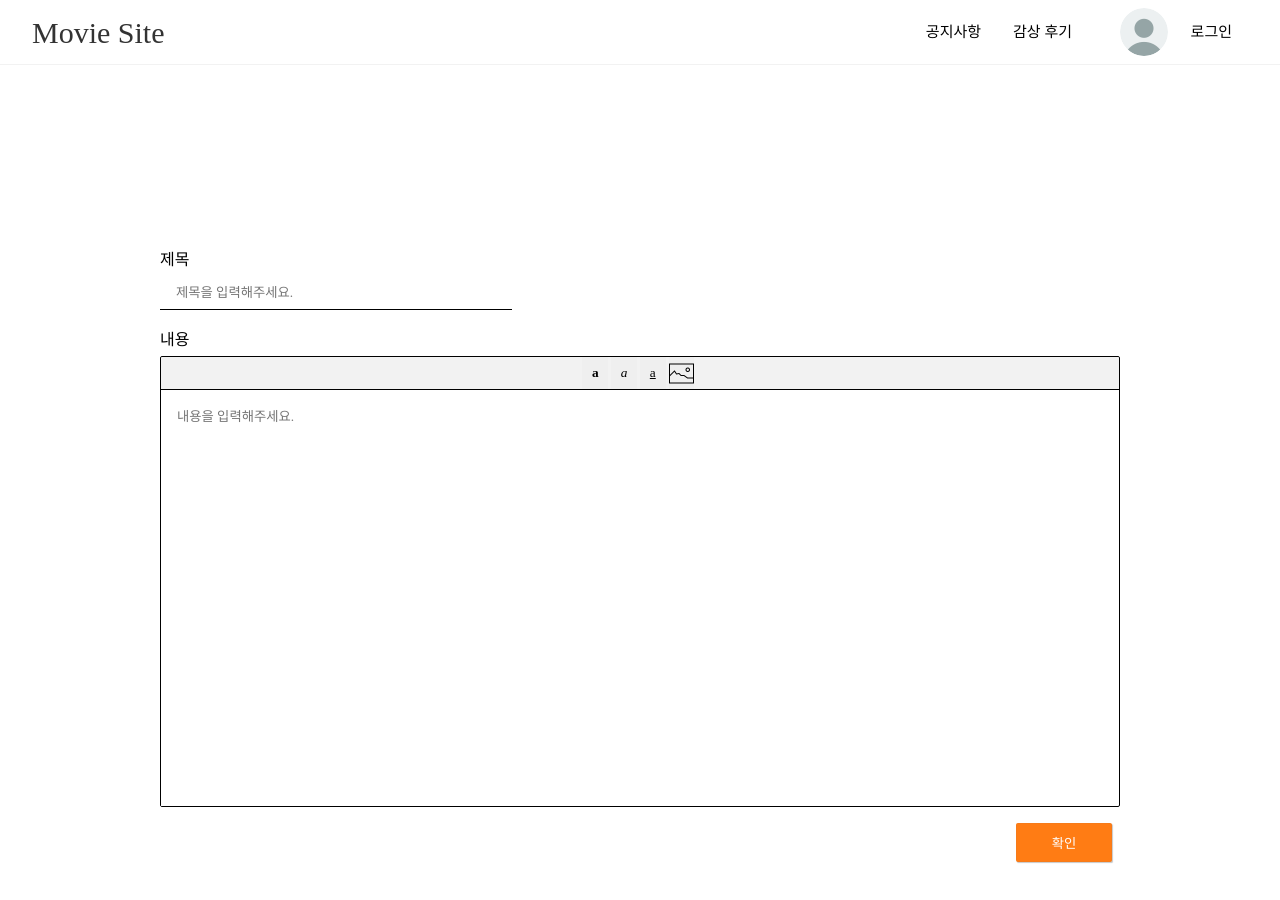
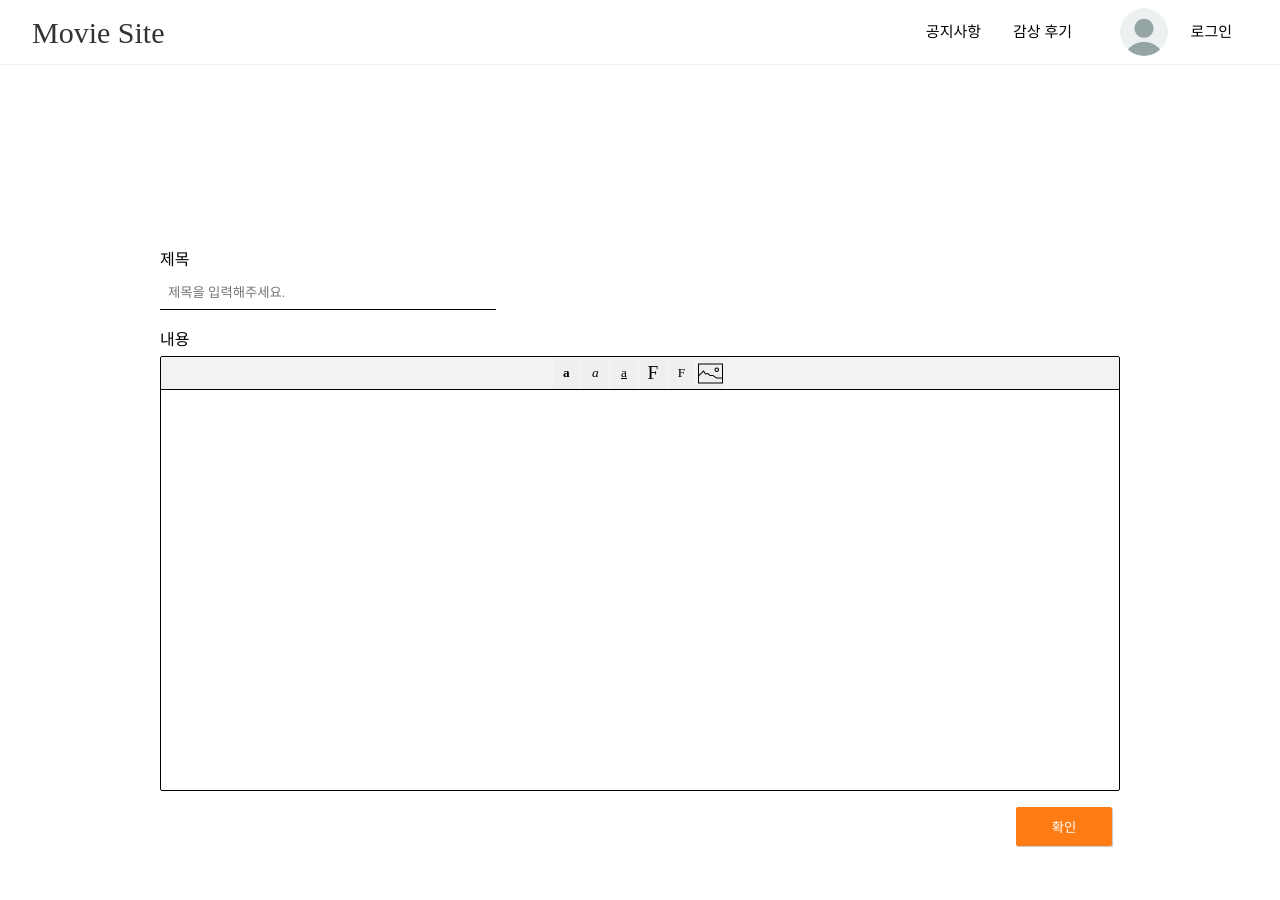
Before and after one commit to yhlee002/moviefront, a Vue app: page /newpost in a window 1280 px wide. Built offline with nearby package versions, Linux system fonts and the light colour scheme; no server answers; a web font is replaced by a local one.

Commit message:
게시글 기능 수정(밑줄, 볼드, 사이즈 변경 등의 기능 적용)
+ 게시글 textarea -> div(contenteditable="true"로 편집 가능) 변경

```diff
--- a/src/components/board/BoardItemComponent.vue
+++ b/src/components/board/BoardItemComponent.vue
@@ -124,7 +124,7 @@ async function go(path) {
             <!--            </div>-->
 
             <div class="board-content-box">
-              <textarea id="boardContent" type="text" v-text="board.content" readonly style="resize: none"></textarea>
+              <div id="boardContent" v-html="board.content"></div>
             </div>
 
             <div class="button-box">
@@ -277,12 +277,13 @@ async function go(path) {
 
 #boardTitle {
   height: 2rem;
-  padding: 0 1rem;
+  padding: 0 0.5rem;
+  width: calc(100% - 1rem);
 }
 
 #boardContent {
-  padding: 1rem 1rem 3rem 1rem;
-  width: calc(100% - 2rem);
+  padding: 0.5rem 0.5rem 3rem 0.5rem;
+  width: calc(100% - 1rem);
 }
 
 #commentsBlockTitle {
--- a/src/components/board/EditorComponent.vue
+++ b/src/components/board/EditorComponent.vue
@@ -32,9 +32,14 @@ function updateBoard(value) {
   board.value = value
 }
 
+function updateBoardContent(value) {
+  board.value.content = value;
+}
+
 if (props.id) {
   await store.getBoard(props.id);
   updateBoard(Object.assign({}, store.currentBoard));
+  // document.getElementById('boardContent').innerHTML = board.value.content;
 }
 
 function openSelectMovieModal() {
@@ -55,6 +60,9 @@ function checkParams(board) {
 async function submit() {
   if (!checkParams(board.value)) return;
 
+  const content = document.getElementById('boardContent').innerHTML;
+  updateBoardContent(content);
+
   const result = props.id ? await store.updateBoard(board.value) : await store.saveBoard(board.value);
   if (result.data.count > 0) {
     router.push(`/${category}/${props.id}`);
@@ -67,6 +75,19 @@ async function getMovies(query) {
   const result = await movieStore.searchMovie(query); // id, title, poster_path
 }
 
+function formatText(command) {
+  document.execCommand(command, false, null);
+}
+
+function changeFontSize(action) {
+  const selection = window.getSelection();
+  if (!selection.rangeCount) return;
+
+  const range = selection.getRangeAt(0);
+  const span = document.createElement('span');
+  span.style.fontSize = action === 'increase' ? 'larger' : 'smaller';
+  range.surroundContents(span);
+}
 </script>
 
 <template>
@@ -100,21 +121,16 @@ async function getMovies(query) {
             <div class="board-editor-box">
 
               <div class="board-option-box">
-                <button type="button" value="bold"><b>a</b></button><!-- font-weight: bold -->
-                <button type="button" value="italic"><span style="font-style: italic">a</span></button>
-                <!-- font-style: italic -->
-                <button type="button" value="underline"><span style="text-decoration: underline">a</span></button>
-                <!-- text-decoration: underline; -->
+                <button type="button" @click="formatText('bold')"><b>a</b></button><!-- font-weight: bold -->
+                <button type="button" @click="formatText('italic')"><span style="font-style: italic">a</span></button>
+                <button type="button" @click="formatText('underline')"><span style="text-decoration: underline">a</span></button>
+                <button type="button" @click="changeFontSize('increase')" style="font-size: larger">F</button>
+                <button type="button" @click="changeFontSize('decrease')" style="font-size: smaller">F</button>
                 <button type="button" id="addImgBtn" value="image"></button>
               </div>
 
-              <div class="board-content-box">
-                <textarea id="boardContent" type="text" v-model="board.content" placeholder="내용을 입력해주세요."></textarea>
-              </div>
+              <div id="boardContent" contenteditable="true" v-html="board.content"></div>
             </div>
-            <!--            <div class="board-regdt-box">-->
-            <!--              <input id="boardRegDt" type="date" v-model="board.regDate" readonly/>-->
-            <!--            </div>-->
             <div class="button-box">
               <button class="button-large submit" type="button" @click="submit">확인</button>
             </div>
@@ -181,9 +197,9 @@ async function getMovies(query) {
 
 #boardTitle {
   height: 2rem;
-  padding: 0 1rem;
+  padding: 0 0.5rem;
   margin-bottom: 1rem;
-  width: 100%;
+  width: calc(100% - 1rem);
   max-width: 20rem;
   border-top: none;
   border-left: none;
@@ -194,8 +210,8 @@ async function getMovies(query) {
 
 #boardContent {
   height: 24rem;
-  width: 100%;
-  max-width: 20rem;
+  width: calc(100% - 1rem);
+  padding: 0.5rem;
 }
 
 #index_editor .button-box {
--- a/src/components/login/SocialLoginComponent.vue
+++ /dev/null
@@ -1,53 +0,0 @@
-<script setup>
-import { useUserStore } from "@/stores/user";
-import { useRouter } from "vue-router";
-import VueSimpleAlert from "vue3-simple-alert";
-
-const router = useRouter();
-const props = defineProps(['provider', 'code', 'state']);
-const userStore = useUserStore();
-
-// const data = await userStore.getToken(props.provider, props.code, props.state);
-// if (data) {
-//   const response = await userStore.getSocialProfile(props.provider);
-//   if (response.data.result) {
-//     router.push("/");
-//   } else {
-//     router.push("/sign-in");
-//
-//     const status = response.data.status;
-//     if (status === 'SIGNUP_REQUIRED') {
-//       VueSimpleAlert.confirm(response.data.message + "회원가입을 진행하시겠습니까?")
-//           .then(async result => {
-//             await userStore.getSocialProfileFromServer(response.data.id);
-//             if (result) {
-//               const profile = userStore.profile;
-//               const signUpdata = {
-//                 identifier: profile.identifier,
-//                 name: profile.name,
-//                 provider: profile.provider,
-//                 certification: "Y"
-//               }
-//               const result = await userStore.signUp(signUpdata);
-//               if (result) {
-//                 await userStore.getUser();
-//                 router.push('/');
-//               }
-//             } else {
-//               userStore.removeSocialProfile();
-//             }
-//           });
-//     } else {
-//       VueSimpleAlert.alert(response.data.message);
-//     }
-//   }
-// }
-</script>
-
-<template>
-  <div></div>
-</template>
-
-<style scoped>
-
-</style>
--- a/src/router/index.js
+++ b/src/router/index.js
@@ -11,7 +11,6 @@ import SignIn from "@/components/login/SignInComponent.vue";
 import SignUp from "@/components/login/SignUpComponent.vue";
 import Editor from "@/components/board/EditorComponent.vue";
 import UserProfile from "@/components/UserProfileComponent.vue";
-import SocialLogin from "@/components/login/SocialLoginComponent.vue";
 
 const router = createRouter({
     history: createWebHistory(import.meta.env.BASE_URL),
@@ -57,13 +56,12 @@ const router = createRouter({
                     path: '/board/:id',
                     name: 'singleBoardImp',
                     component: BoardItem,
-                    props: {category: 'board'} // true
+                    props: {category: 'board'}
                 },
                 {
                     path: '/newpost',
                     name: 'editor',
                     component: Editor,
-                    // props: true,
                     props: route => ({id: route.query.id, category: route.query.category})
                 },
                 {
@@ -76,7 +74,6 @@ const router = createRouter({
                     path: '/sign-in',
                     name: 'sign-in',
                     component: SignIn,
-
                 },
                 {
                     path: '/sign-up',
@@ -88,13 +85,7 @@ const router = createRouter({
                     path: '/mypage',
                     name: 'mypage',
                     component: UserProfile
-                },
-                {
-                    path: '/oauth-callback/:provider',
-                    name: 'oauth-callback',
-                    component: SocialLogin,
-                    props: route => ({provider: route.params.provider, code: route.query.code, state: route.query.state})
-                },
+                }
             ]
         },
     ]
```
